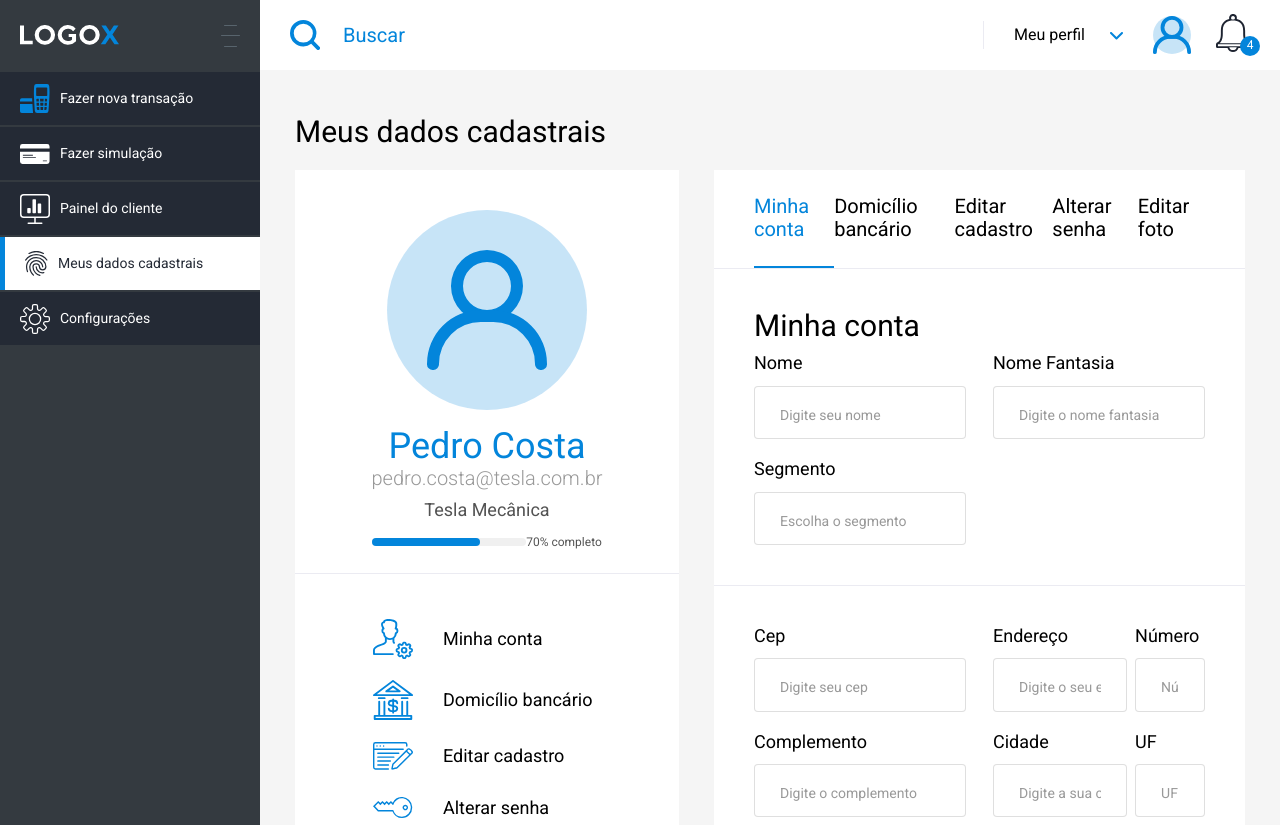
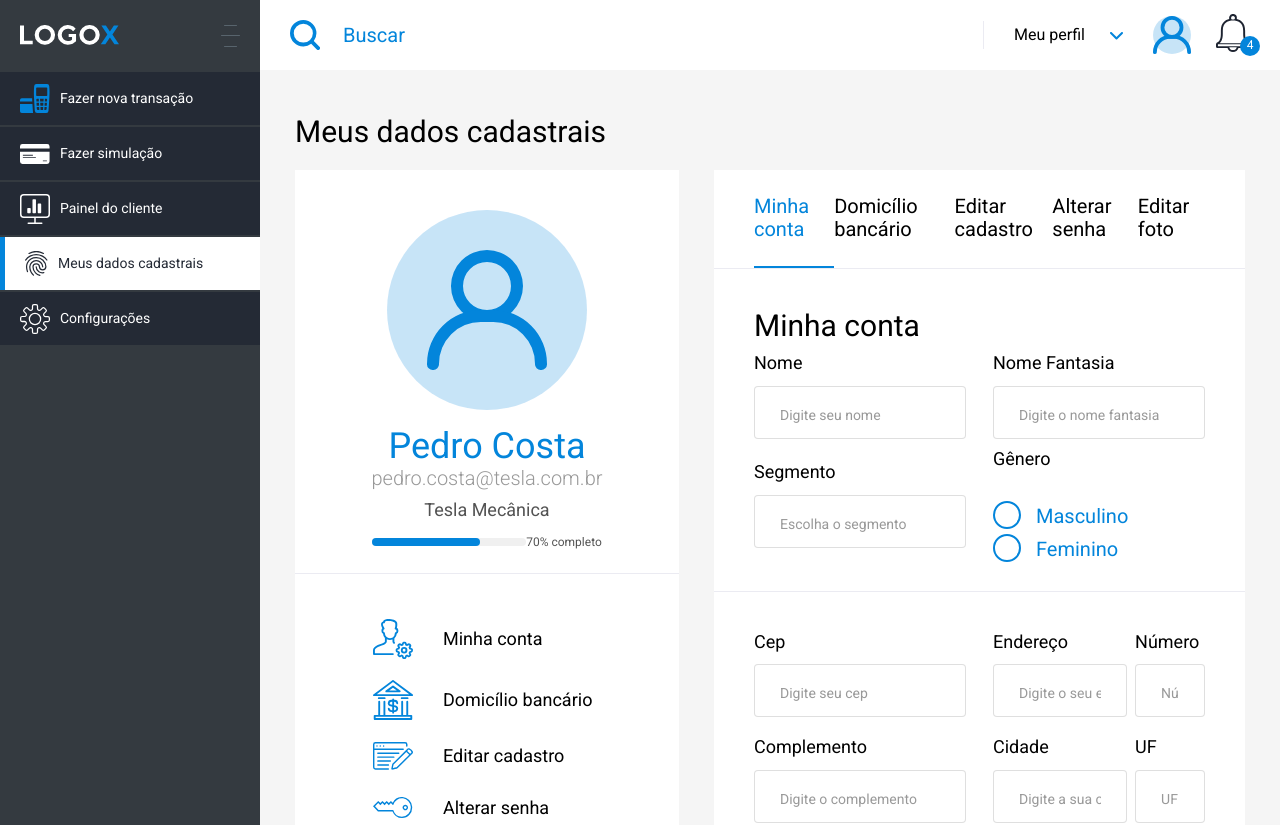
Before and after one commit to mmakarios/logox-vue, a Vue app: page / in a window 1280 px wide. Shown: the top 825 px of the page. Built offline with nearby package versions, Linux system fonts and the light colour scheme.

Commit message:
Add gender input with radio group component

```diff
--- /dev/null
+++ b/src/components/BaseInputRadioGroup.vue
@@ -0,0 +1,77 @@
+<template>
+  <div class="base-input-radio-group">
+    <div class="legend">{{ legend }}</div>
+
+    <label
+      v-for="(value, index) in values"
+      :key="value">
+      <input
+        :name="name"
+        :value="value"
+        type="radio">
+
+      {{ labels[index] }}
+    </label>
+  </div>
+</template>
+
+<script>
+export default {
+  name: 'BaseInputRadioGroup',
+  props: {
+    name: {
+      type: String,
+      required: true
+    },
+    values: {
+      type: Array,
+      required: true
+    },
+    labels: {
+      type: Array,
+      required: true
+    },
+    legend: {
+      type: String,
+      default: ''
+    }
+  }
+};
+</script>
+
+<style lang="scss" scoped>
+.base-input-radio-group {
+  font-size: 20px;
+
+  .legend {
+    font-size: 18px;
+    margin-bottom: 25px;
+  }
+
+  label {
+    color: #0385db;
+    margin-right: 35px;
+  }
+
+  input {
+    -webkit-appearance: none;
+    -moz-appearance: none;
+
+    border-radius: 50%;
+    width: 28px;
+    height: 28px;
+
+    border: solid 2px #0385db;
+    transition: 0.1s all linear;
+    outline: none;
+    margin-right: 10px;
+
+    position: relative;
+    top: 6px;
+
+    &:checked {
+      background-color: #0385db;
+    }
+  }
+}
+</style>
--- a/src/components/UserDataSettings.vue
+++ b/src/components/UserDataSettings.vue
@@ -23,6 +23,12 @@
           <base-input
             label="Nome Fantasia"
             placeholder="Digite o nome fantasia"/>
+          <base-input-radio-group
+            :values="['male','female']"
+            :labels="['Masculino','Feminino']"
+            name="gender"
+            legend="Gênero"
+          />
         </div>
       </div>
 
@@ -79,11 +85,13 @@
 
 <script>
 import BaseInput from './BaseInput';
+import BaseInputRadioGroup from './BaseInputRadioGroup';
 
 export default {
   name: 'UserDataSettings',
   components: {
-    BaseInput
+    BaseInput,
+    BaseInputRadioGroup
   }
 };
 </script>
```
